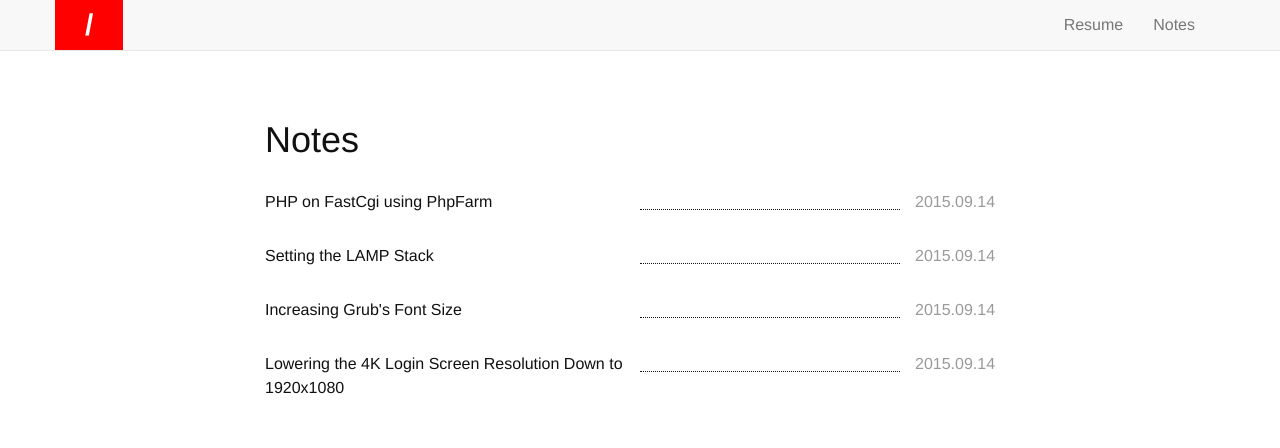
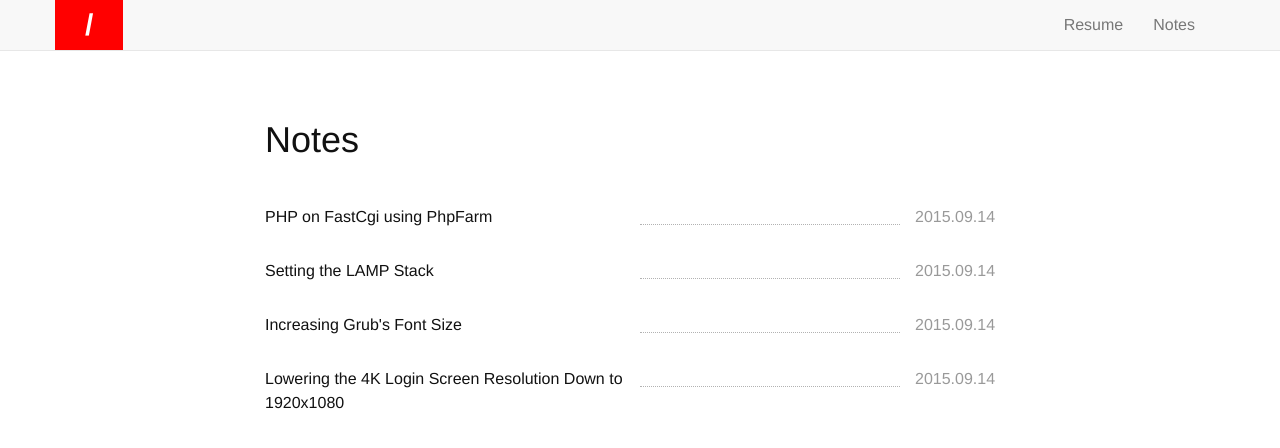
Before and after one commit to gabrielpascua/gabrielpascua.com, a Jekyll site: the page built from notes/index.html, in a window 1280 px wide. Shown: the top 448 px of the page. Built offline with Jekyll 4.4.1, drawn with Linux system fonts in a browser that asks for light colours; nearby versions of some CDN libraries.

Commit message:
Layout improvements

```diff
--- a/_sass/_layout.scss
+++ b/_sass/_layout.scss
@@ -20,7 +20,7 @@
 
   &:hover{
     color: #fff;
-    background-color: darkorange;
+    background-color: darkcyan;
   }
 }
 
@@ -59,6 +59,11 @@
 
   a{
     color: darkcyan;
+
+    &:hover{
+      color: #111;
+      text-decoration: none;
+    }
   }
 }
 
@@ -67,6 +72,12 @@
   margin-top: 30px;
 
   .row{
+
+    &:first-child{
+      border-top: 1px dotted rgba(0,0,0,.3);
+      padding-top: 15px;
+    }
+
     padding-bottom: 15px;
     border-bottom: 1px dotted rgba(0,0,0,.3);
     margin-bottom: 15px;
@@ -99,12 +110,17 @@
 
   .toc{
     .row{
+
+      &:first-child{
+        border-top: none;
+      }
+
       border-bottom: none;
     }
 
     .divider{
       height: 20px;
-      border-bottom: 1px dotted #111;
+      border-bottom: 1px dotted rgba(0,0,0,.3);
     }
   }
 }
--- a/notes/index.html
+++ b/notes/index.html
@@ -4,6 +4,7 @@
 <h1>Notes</h1>
 <div class="toc">
 {% for post in site.posts limit:20 %}
+    {% if post.categories contains 'blog' %}
     <div class="row">
         <div class="col-xs-12 col-sm-6 title">
             <a href="{{ post.url }}">
@@ -15,5 +16,6 @@
             <span class="date">{{ post.date | date: "%Y.%m.%d" }}</span>
         </div>
     </div>
+    {% endif %}
 {% endfor %}
 </div>
```
